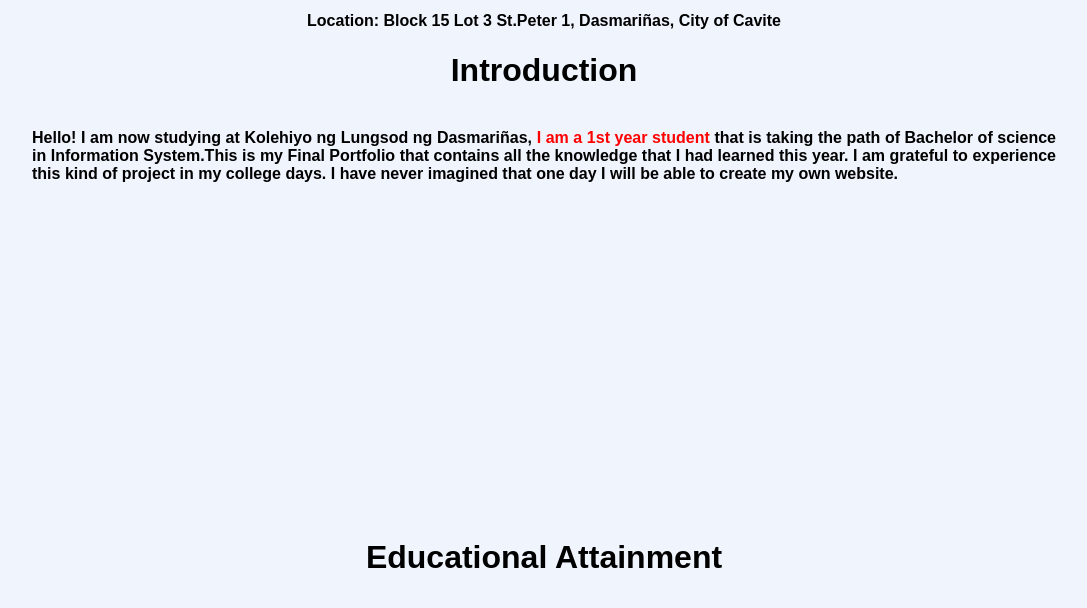
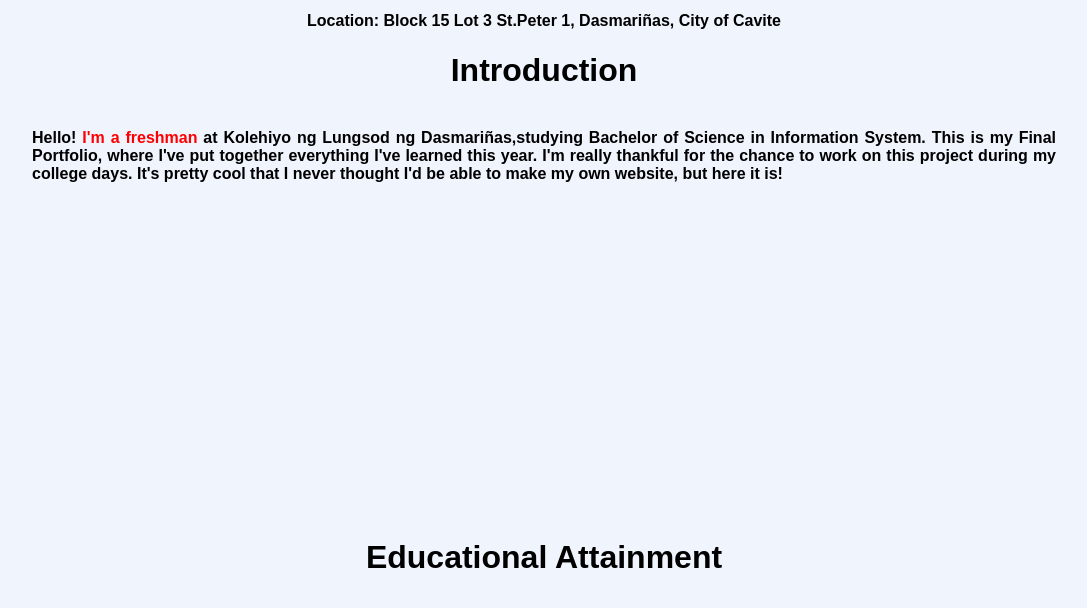
Before and after one commit to kinnith18/Portfolio, a plain HTML site: page index.html in a window 1280 px wide. Shown: the part 1440-2048 px from the top of the page, without its empty margins (96-1183 px from the left). Drawn offline with Linux system fonts and the light colour scheme.

Commit message:
Update index.html

```diff
--- a/index.html
+++ b/index.html
@@ -63,7 +63,7 @@
             <p class="h4">Age: 18</p><br>
             <p class="h4">Location: Block 15 Lot 3 St.Peter 1, Dasmariñas, City of Cavite</p><br>
             <h1 style="padding-bottom: 40px;">Introduction</h1>
-            <p style="text-align: justify; padding: 0 10%;">Hello! I am now studying at Kolehiyo ng Lungsod ng Dasmariñas,<span> I am a 1st year student </span>that is taking the path of Bachelor of science in Information System.This is my Final Portfolio that contains all the knowledge that I had learned this year. I am grateful to experience this kind of project in my college days. I have never imagined that one day I will be able to create my own website.
+            <p style="text-align: justify; padding: 0 10%;" <p>Hello!<span> I'm a freshman </span> at Kolehiyo ng Lungsod ng Dasmariñas,studying Bachelor of Science in Information System. This is my Final Portfolio, where I've put together everything I've learned this year. I'm really thankful for the chance to work on this project during my college days. It's pretty cool that I never thought I'd be able to make my own website, but here it is!
             </p>
            <br><br><br><br><br><br><br><br><br><br><br><br><br>
 
```
